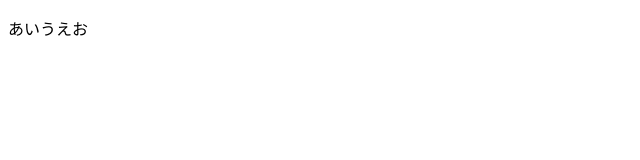
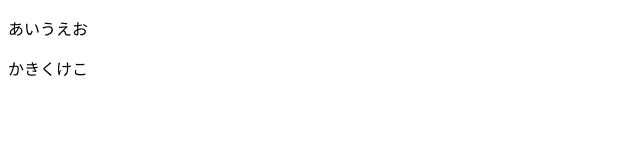
Before and after one commit to zd2C30/firstTest2, a plain HTML site: page index.html in a window 1280 px wide. Shown: the full height of the page, 0-640 px from the left. Drawn offline with Linux system fonts and the light colour scheme.

Commit message:
テスト02

```diff
--- a/index.html
+++ b/index.html
@@ -6,5 +6,6 @@
 </head>
 <body>
 <p>あいうえお</p>
+<p>かきくけこ</p>
 </body>
 </html>
```
